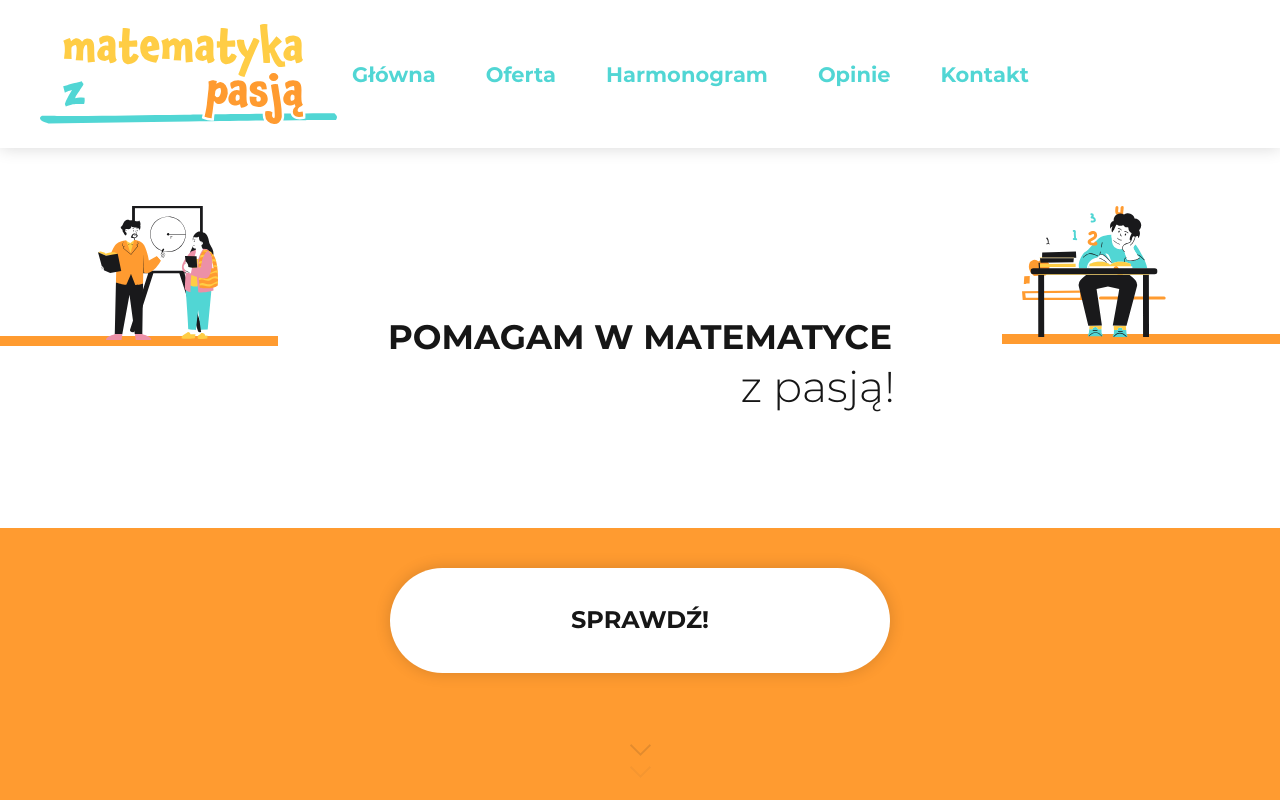
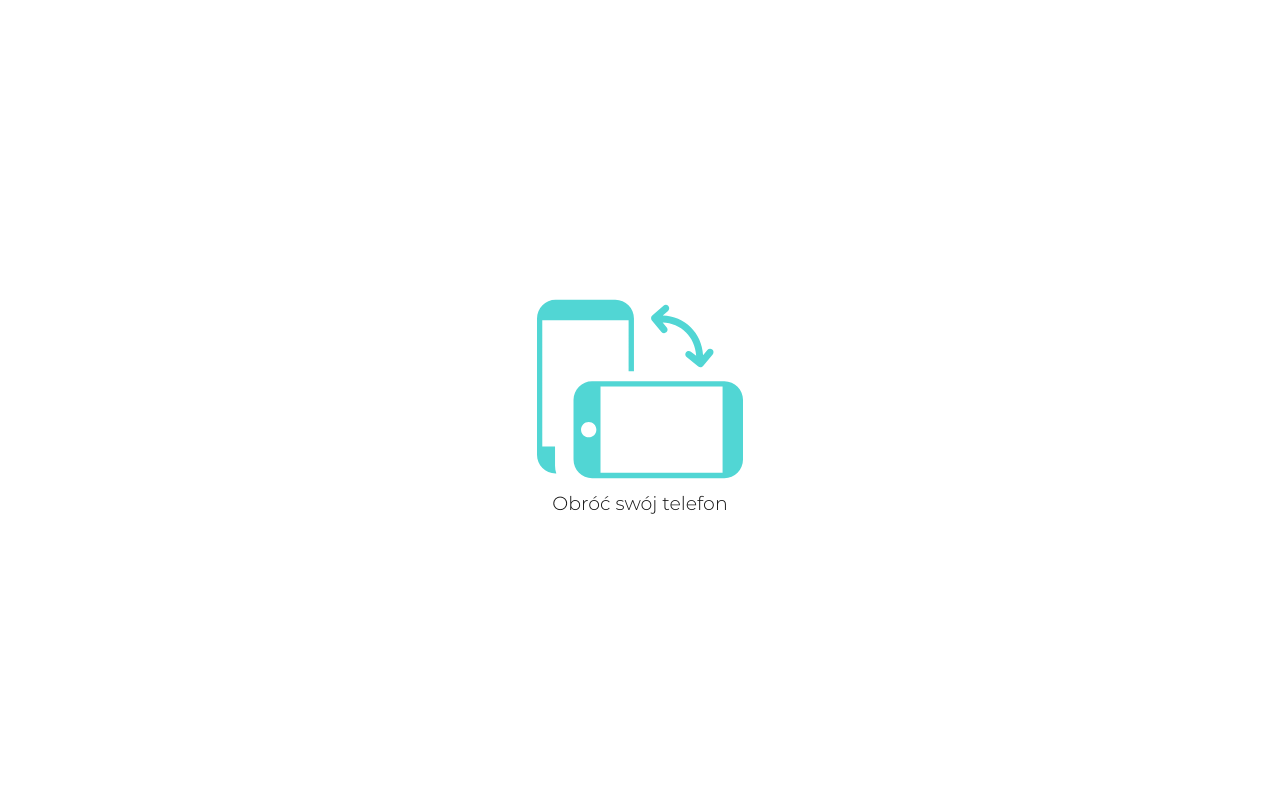
Before and after one commit to MaciejCierpikowski/portfolio, a Next.js app in the folder frontend/: page / in a window 1280 px wide. Shown: the top 800 px of the page. Built offline with nearby package versions, Linux system fonts and the light colour scheme.

Commit message:
feat: add ladnscape

```diff
--- /dev/null
+++ b/frontend/containers/landscapePage/index.tsx
@@ -0,0 +1,19 @@
+import React from "react";
+import Image from "next/image";
+
+import { Wrapper, Text } from "./style";
+
+interface ILandscapePage {
+  display: boolean;
+}
+
+const LandscapePage = ({ display }: ILandscapePage) => {
+  return (
+    <Wrapper display={display}>
+      <Image alt="rotate" src="/assets/rotate.svg" width={206} height={206} />
+      <Text>Obróć swój telefon</Text>
+    </Wrapper>
+  );
+};
+
+export default LandscapePage;
--- /dev/null
+++ b/frontend/containers/landscapePage/style.ts
@@ -0,0 +1,30 @@
+import styled from "styled-components";
+
+interface Props {
+  display: boolean;
+}
+
+export const Wrapper = styled.div<Props>`
+  display: ${({ display }) => (display ? "flex" : "none")};
+
+  position: fixed;
+  top: 0;
+  z-index: 999;
+
+  height: 100vh;
+  width: 100vw;
+
+  flex-direction: column;
+  justify-content: center;
+  align-items: center;
+
+  background-color: ${(props) => props.theme.palette.common.white};
+`;
+export const Text = styled.p`
+  font: normal normal 300 19px/23px var(--font-montserrat);
+
+  letter-spacing: 0px;
+  color: ${(props) => props.theme.palette.common.black};
+  opacity: 1;
+  margin: 0;
+`;
--- /dev/null
+++ b/frontend/hooks/useLandscape.ts
@@ -0,0 +1,27 @@
+import { useState, useEffect, useRef } from "react";
+import { useWindowResize } from "./useWindowResize";
+
+export const useLandscape = () => {
+  const isLandscape = () =>
+    window.matchMedia("(orientation:landscape)").matches;
+  const windowSize = useWindowResize();
+
+  const [orientation, setOrientation] = useState(
+    isLandscape() ? "landscape" : "portrait"
+  );
+  const timeout = useRef<any>();
+
+  const onWindowResize = () => {
+    clearTimeout(timeout.current);
+
+    timeout.current = setTimeout(() => {
+      setOrientation(isLandscape() ? "landscape" : "portrait");
+    }, 50);
+  };
+
+  useEffect(() => {
+    onWindowResize();
+  }, [windowSize]);
+
+  return orientation;
+};
--- a/frontend/pages/index.tsx
+++ b/frontend/pages/index.tsx
@@ -9,6 +9,8 @@ import CalendarPage from "../containers/calendarPage";
 import { useTheme } from "styled-components";
 import NavigationMobile from "../components/navigationMobile";
 import { useWindowResize } from "../hooks/useWindowResize";
+import { useLandscape } from "../hooks/useLandscape";
+import LandscapePage from "../containers/landscapePage";
 
 const montserratLocal = localFont({
   variable: "--font-montserrat",
@@ -29,6 +31,7 @@ const montserratLocal = localFont({
 const Home: NextPage = () => {
   const theme = useTheme();
   const windowSize = useWindowResize();
+  const orientation = useLandscape();
 
   return (
     <div className={montserratLocal.variable}>
@@ -48,6 +51,7 @@ const Home: NextPage = () => {
         {/*<section>
           <CalendarPage />
         </section> */}
+        <LandscapePage display={orientation === "landscape" } />
       </FullPageSlider>
     </div>
   );
```
Also changed, not shown: frontend/public/assets/rotate.svg (added).
